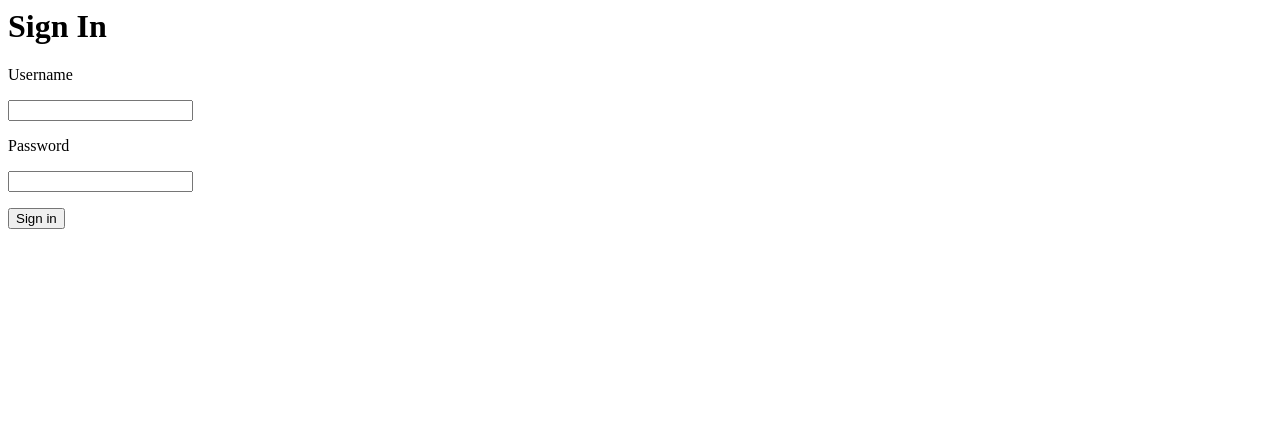
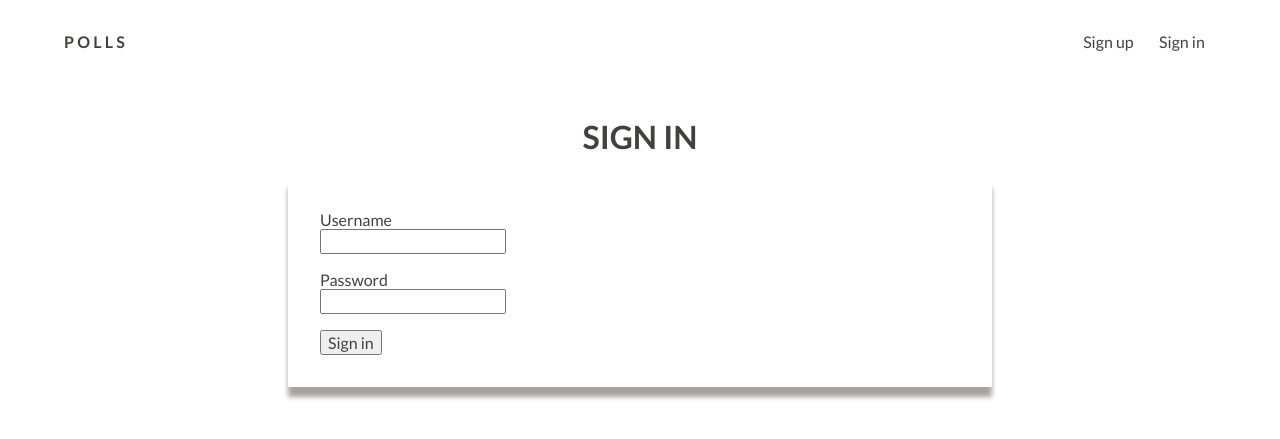
Before and after one commit to ajmejia/LearningDjango, a Django app: page /polls/login in a window 1280 px wide. Shown: the top 439 px of the page. Run offline with Django 3.2, Linux system fonts and the light colour scheme; parts of the project's set-up code (start-up, migrations or seed data) failed here and were passed over.

Commit message:
updated templates & added styles

```diff
--- /dev/null
+++ b/polls/static/polls/base_style.css
@@ -0,0 +1,73 @@
+body {
+  font-family: 'Lato', sans-serif;
+  color: #44403f; }
+
+#navigation {
+  padding: 2em 5%; }
+  #navigation #logo {
+    font-weight: 700;
+    font-size: 1em;
+    text-transform: uppercase;
+    text-decoration: none;
+    letter-spacing: 0.2em;
+    float: left;
+    color: #44403f; }
+  #navigation nav {
+    float: right; }
+    #navigation nav a {
+      margin: 0 0.7em;
+      font-size: 1em;
+      text-decoration: none;
+      color: #44403f; }
+    #navigation nav #username {
+      margin: 0 2em;
+      font-weight: 700;
+      text-transform: capitalize;
+      color: #e69f5e; }
+
+#flash-message-container {
+  height: 2em;
+  width: 100%;
+  margin: 0;
+  padding: 0; }
+
+div.success {
+  height: 100%;
+  width: 100%;
+  line-height: 2em;
+  margin: 0;
+  padding: 0;
+  font-size: 1em;
+  text-align: center;
+  color: #00cc00;
+  background-color: #ccffcc; }
+
+div.warning {
+  height: 100%;
+  width: 100%;
+  line-height: 2em;
+  margin: 0;
+  padding: 0;
+  font-size: 1em;
+  text-align: center;
+  color: #cccc00;
+  background-color: #ffffcc; }
+
+div.error {
+  height: 100%;
+  width: 100%;
+  line-height: 2em;
+  margin: 0;
+  padding: 0;
+  font-size: 1em;
+  text-align: center;
+  color: #cc0000;
+  background-color: #ffcccc; }
+
+#page-container {
+  min-height: 500px;
+  text-align: center; }
+  #page-container #page-title {
+    text-transform: uppercase; }
+
+/*# sourceMappingURL=base_style.css.map */
--- /dev/null
+++ b/polls/static/polls/base_style.scss
@@ -0,0 +1,79 @@
+@import "color_style";
+
+body {
+	font-family: 'Lato', sans-serif;
+	color: $dark;
+}
+#navigation {
+	padding: 2em 5%;
+	#logo {
+		font-weight: 700;
+		font-size: 1em;
+		text-transform: uppercase;
+		text-decoration: none;
+		letter-spacing: 0.2em;
+		float: left;
+		color: $dark;
+		}
+	nav {
+		float: right;
+		a {
+			margin: 0 0.7em;
+			font-size: 1em;
+			text-decoration: none;
+			color: $dark;
+			}
+		#username {
+			margin: 0 2em;
+			font-weight: 700;
+			text-transform: capitalize;
+			color: $highlight;
+		}
+	}
+}
+#flash-message-container {
+	height: 2em;
+	width: 100%;
+	margin: 0;
+	padding: 0;
+}
+div.success {
+	height: 100%;
+	width: 100%;
+	line-height: 2em;
+	margin: 0;
+	padding: 0;
+	font-size: 1em;
+	text-align: center;
+	color: $success;
+	background-color: $bg_success;
+}
+div.warning {
+	height: 100%;
+	width: 100%;
+	line-height: 2em;
+	margin: 0;
+	padding: 0;
+	font-size: 1em;
+	text-align: center;
+	color: $warning;
+	background-color: $bg_warning;
+}
+div.error {
+	height: 100%;
+	width: 100%;
+	line-height: 2em;
+	margin: 0;
+	padding: 0;
+	font-size: 1em;
+	text-align: center;
+	color: $error;
+	background-color: $bg_error;
+}
+#page-container {
+	min-height: 500px;
+	text-align: center;
+	#page-title {
+		text-transform: uppercase;
+	}
+}
--- /dev/null
+++ b/polls/static/polls/color_style.css
@@ -0,0 +1,3 @@
+
+
+/*# sourceMappingURL=color_style.css.map */
--- /dev/null
+++ b/polls/static/polls/color_style.scss
@@ -0,0 +1,11 @@
+$dark: #44403f;
+$light: #a9a2a2;
+$highlight: #e69f5e;
+
+$success: #00cc00;
+$error: #cc0000;
+$warning: #cccc00;
+
+$bg_success: #ccffcc;
+$bg_error:   #ffcccc;
+$bg_warning: #ffffcc;
--- /dev/null
+++ b/polls/static/polls/form_style.css
@@ -0,0 +1,13 @@
+#page-body {
+  width: 50%;
+  margin: 0 auto;
+  padding: 2em 2em;
+  text-align: left;
+  box-shadow: 0px 10px 5px #a9a2a2;
+  /*
+  	add shadow
+  */ }
+  #page-body p {
+    margin-top: 0; }
+
+/*# sourceMappingURL=form_style.css.map */
--- /dev/null
+++ b/polls/static/polls/form_style.scss
@@ -0,0 +1,15 @@
+@import "color_style";
+
+#page-body {
+	width: 50%;
+	margin: 0 auto;
+	padding: 2em 2em;
+	text-align: left;
+	box-shadow: 0px 10px 5px $light;
+	p {
+	margin-top: 0;
+	}
+/*
+	add shadow
+*/
+}
--- a/polls/static/polls/style.css
+++ /dev/null
@@ -1,3 +0,0 @@
-li a {
-  color: green;
-}
--- a/polls/templates/polls/login.html
+++ b/polls/templates/polls/login.html
@@ -1,12 +1,23 @@
-<h1>Sign In</h1>
+{% extends "base_template.html" %}
 
-<div class="flash-message-container">
+{% block add_styles %}
+	{% load staticfiles %}
+	<link rel="stylesheet" type="text/css" href="{% static 'polls/form_style.css' %}">
+{% endblock %}
+
+{% block page_title %}Sign In{% endblock %}
+
+{% block flash_messages %}
 	{% with flash_messages=form.non_field_errors|add:messages %}
 		{% for message in flash_messages %}
+			<div id="flash-message-container {{ message.tag }}">
 					<p class="{{ message.tags }}">{{ message }}</p>
+			</div>
 		{% endfor %}
 	{% endwith %}
-</div>
+{% endblock %}
+
+{% block page_content %}
 	<form action="{% url 'polls:login' %}" method="post">
 		{% csrf_token %}
 		<div class="field-wrapper">
@@ -19,3 +30,4 @@
 		</div>
 		<input type="submit" value="Sign in"/>
 	</form>
+{% endblock %}
--- /dev/null
+++ b/templates/base_template.html
@@ -0,0 +1,42 @@
+<!DOCTYPE HTML>
+<html lang="eng">
+  <head>
+    <!-- This will load the static tag used below to target the css file -->
+    {% load staticfiles %}
+    <title>Polls Site</title>
+    <link rel="stylesheet" type="text/css" href="{% static 'polls/normalize.css' %}">
+    <link href='https://fonts.googleapis.com/css?family=Lato:400,700' rel='stylesheet' type='text/css'>
+    <link rel="stylesheet" type="text/css" href="{% static 'polls/base_style.css' %}">
+    {% block add_styles %}
+    {% endblock %}
+  </head>
+  <body>
+		<header id="navigation">
+			<a href="{% url 'polls:index' %}" id="logo">polls</a>
+			{% with polluser=request.user %}
+				<nav>
+					{% if polluser.is_authenticated %}
+						<a href="#" id="username">{{ polluser.username }}</a>
+						<a href="#{# url 'polls:create' polluser.pk #}">Create</a>
+						<a href="#{# url 'polls:mines' polluser.pk #}">Mines</a>
+						<a href="{% url 'polls:logout' %}">Sign out</a>
+					{% else %}
+						<a href="{% url 'polls:signup' %}">Sign up</a>
+						<a href="{% url 'polls:login' %}">Sign in</a>
+					{% endif %}
+				</nav>
+			{% endwith %}
+		</header>
+		<div id="flash-message-container">
+			{% block flash_messages_block %}
+			{% endblock %}
+		</div>
+		<div id="page-container">
+			<h1 id="page-title">{% block page_title %}{% endblock %}</h1>
+			<div id="page-body">
+				{% block page_content %}
+				{% endblock %}
+			</div>
+		</div>
+	</body>
+</html>
```
Also changed, not shown: polls/static/polls/index_style.css (added, +14 -0 lines), polls/static/polls/index_style.scss (added, +16 -0 lines), polls/templates/polls/index.html (+28 -47 lines), polls/templates/polls/results.html (+9 -1 lines), polls/templates/polls/signup.html (+16 -4 lines), polls/templates/polls/vote.html (+11 -1 lines), db.sqlite3, polls/static/polls/images/background.gif (deleted), polls/static/polls/images/background.jpg (deleted), polls/static/polls/normalize.css, 1 other file. Lines whose indentation alone changed are shown as unchanged.
